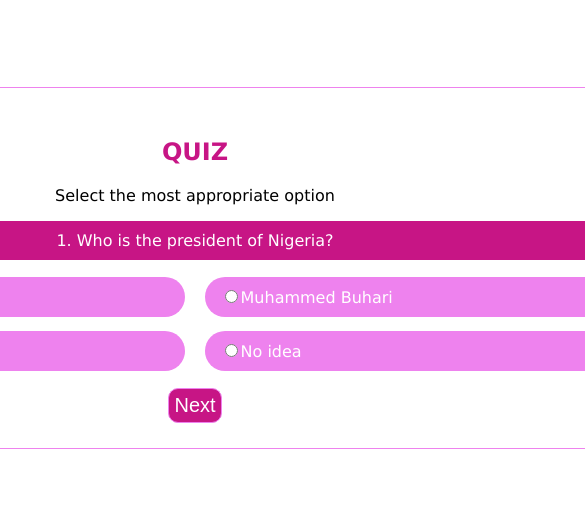
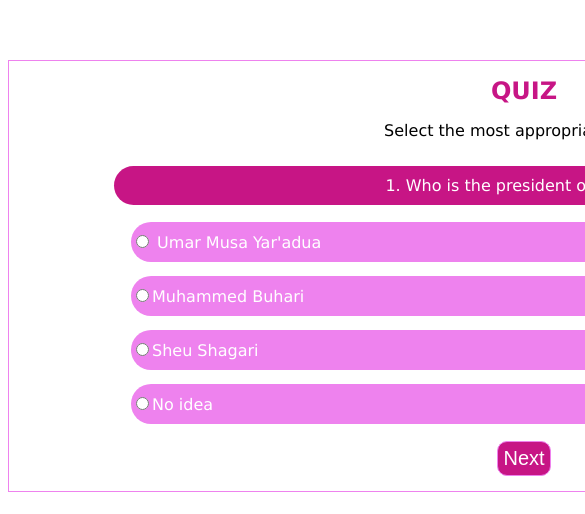
Before and after one commit to temmietope/quiz-app, a plain HTML site: page index.html in a window 390 px wide. Shown: the part 154-668 px from the top of the page, 585 px wide, since content can reach past the window. Drawn offline with Linux system fonts and the light colour scheme.

Commit message:
flexbox styling

```diff
--- a/style.css
+++ b/style.css
@@ -1,75 +1,113 @@
-body {
+.container {
   width: 100%;
+  margin: 0 auto;
+  max-width: 1000px;
+  font-family: Verdana, Geneva, Tahoma, sans-serif;
 }
-
-.container {
-  height: 300px;
+.flexContainer {
+  display: flex;
+  height: 100vh;
+  flex-wrap: wrap;
+  flex-direction: column;
+  justify-content: center;
+  align-items: center;
+}
+.questionArea {
+  display: flex;
+  flex-wrap: wrap;
+  flex-flow: column;
+  justify-content: center;
+  align-items: center;
+  flex-basis: 400px;
   width: 1000px;
-  top: 50%;
-  left: 50%;
-  position: absolute;
-  transform: translateX(-50%) translateY(-50%);
-  /* display: flex;
-    align-items: center;
-    justify-content: center; */
   border: 1px solid violet;
-
-  /* margin: 180px; */
+  padding: 15px;
+  margin: 0 auto;
+}
+h2 {
+  color: mediumvioletred;
   text-align: center;
   margin: 0;
-  font-family: Verdana, Geneva, Tahoma, sans-serif;
-  padding: 30px;
 }
-#result  {
+p {
   text-align: center;
-  font-size: 50px;
-  position: relative;
-  transform: translateX(-50%) translateY(-50%);
-  top: 50%;
-  left: 50%;
-}
-
-h2 {
-  color: mediumvioletred;
 }
 .question {
+  width: 80%;
   background-color: mediumvioletred;
+  border-radius: 20px;
   color: white;
   padding: 10px;
   margin: 10px 0px 10px 0px;
+  text-align: center;
+}
+.optionFlexContainer {
+  display: flex;
+  flex-wrap: wrap;
+  justify-content: space-between;
+  width: 80%;
 }
 .option {
-  display: inline-block;
-  text-align: left;
-  padding: 10px 0px 10px 15px;
-  width: 450px;
+  flex: 1 1 40%;
   background-color: violet;
   color: white;
-  vertical-align: middle;
   margin: 7px;
+  padding-top: 10px;
+  padding-bottom: 10px;
   border-radius: 20px;
 }
 .option:hover {
   background-color: white;
   color: violet;
 }
-
-.option input:checked ~ .opt1 {
-  background-color: mediumvioletred;
-  color: white;
+#result {
+  display: flex;
+  flex-wrap: wrap;
+  flex-flow: column;
+  justify-content: center;
+  align-items: center;
+  flex-basis: 400px;
+  width: 1000px;
+  border: 1px solid violet;
+  padding: 15px;
+  margin: 0 auto;
+  text-align: center;
+  font-size: 50px;
+  border: 1px solid violet;
+  padding: 15px;
 }
-
+.nextButton {
+  display: flex;
+  justify-content: center;
+}
 .btn {
   background-color: mediumvioletred;
   color: white;
   font-size: 20px;
   padding: 5px;
-  margin: 10px;
+  margin-top: 10px;
   text-align: center;
   border: 1px solid violet;
   border-radius: 10px;
+  justify-content: center;
 }
 .btn:hover {
   background-color: violet;
   color: white;
 }
+@media screen and (max-width: 768px) {
+  .optionFlexContainer {
+    display: flex;
+    flex-flow: column;
+    box-sizing: border-box;
+  }
+  .option {
+    flex: 1;
+    background-color: violet;
+    color: white;
+    margin: 7px;
+    padding-top: 10px;
+    padding-bottom: 10px;
+    border-radius: 20px;
+  }
+}
```
